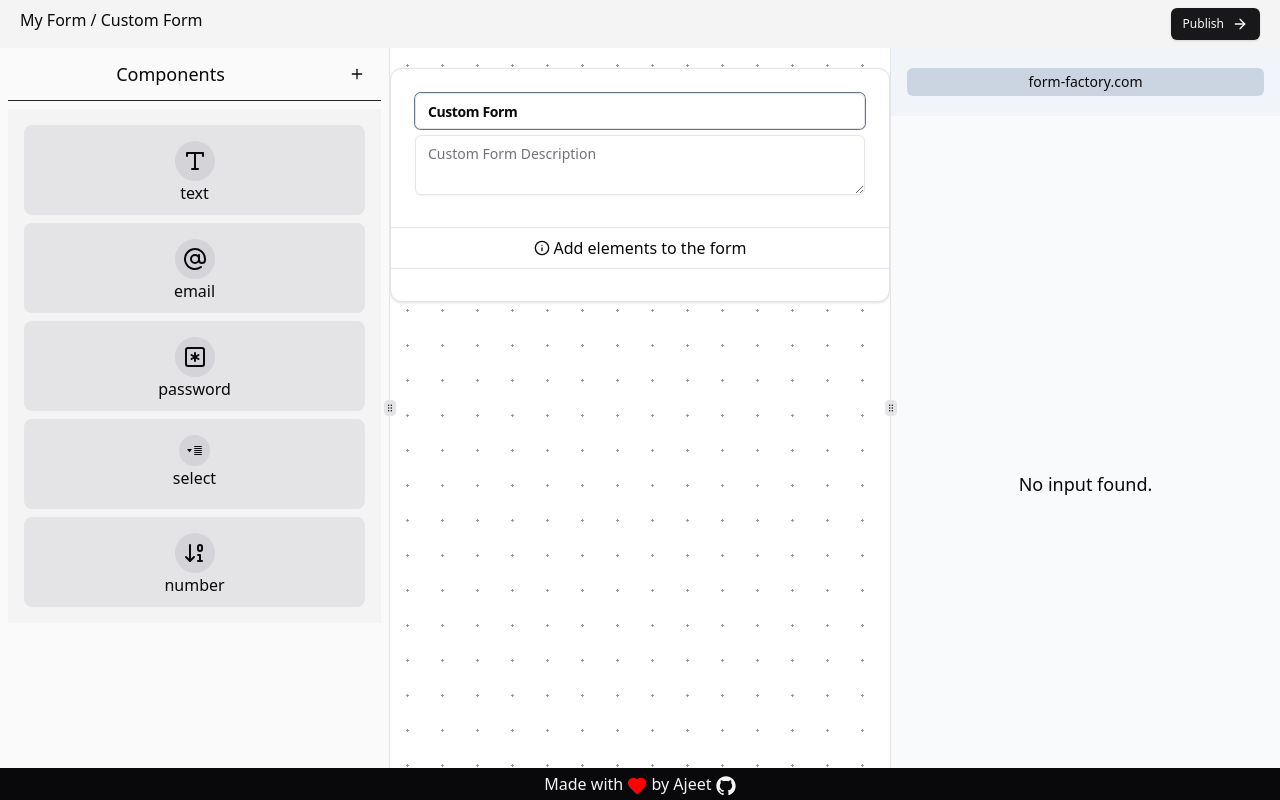
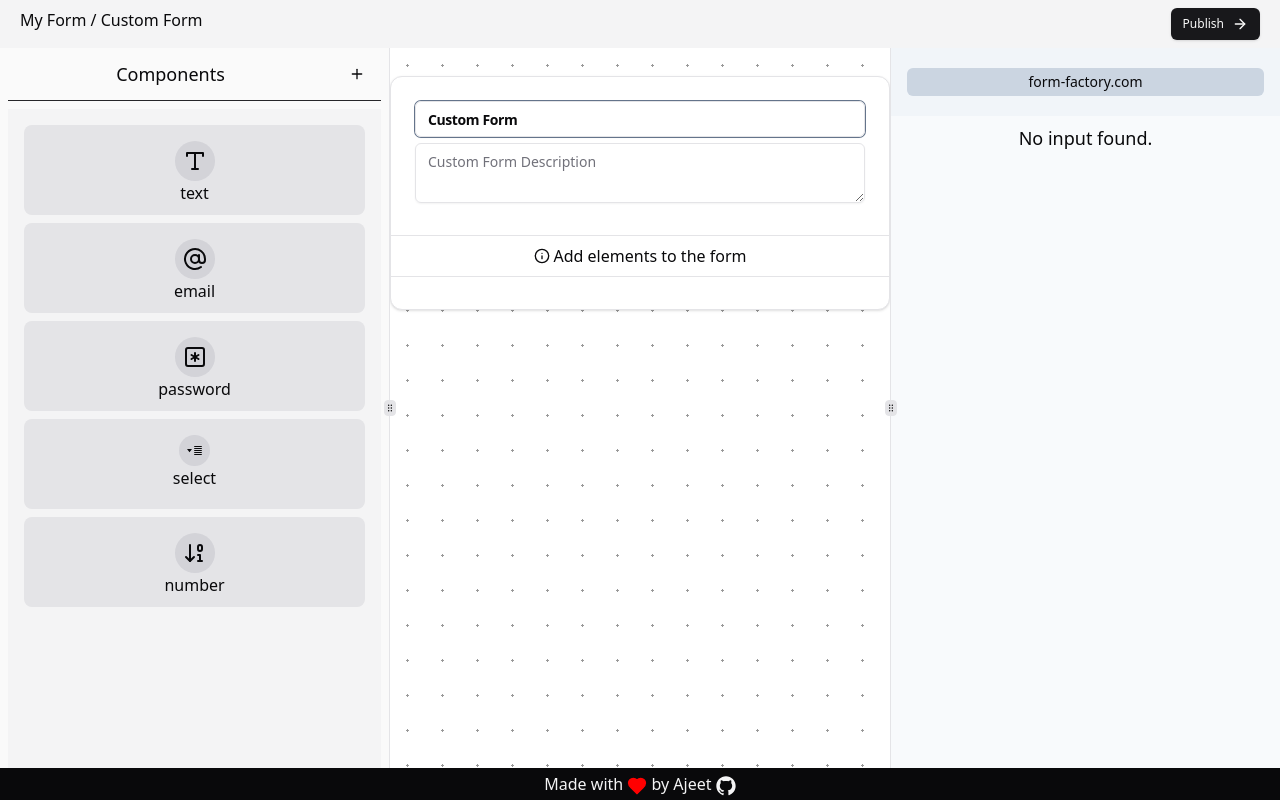
Before and after one commit to thetsajeet/form-factory, a Next.js app: page / in a window 1280 px wide. Built offline with nearby package versions, Linux system fonts and the light colour scheme.

Commit message:
fix scroll for directory, builder. pending for output

```diff
--- a/src/components/form-factory-ui/FFMain.tsx
+++ b/src/components/form-factory-ui/FFMain.tsx
@@ -19,8 +19,8 @@ export default function FFMain() {
         {currentFormElement ? <EditFormElement /> : <FFDirectory />}
       </ResizablePanel>
       <ResizableHandle withHandle />
-      <ResizablePanel className="main flex-1 min-w-[500px]">
-        <div className="pt-5 mx-auto w-[500px]">
+      <ResizablePanel className="main flex-1 min-w-[500px] ">
+        <div className="pt-5 mx-auto w-[500px] h-full overflow-y-auto">
           <FormBuilder />
         </div>
       </ResizablePanel>
--- a/src/components/form-factory-ui/FormBuilder/FormBuilder.tsx
+++ b/src/components/form-factory-ui/FormBuilder/FormBuilder.tsx
@@ -7,7 +7,7 @@ import { Separator } from "@/components/ui/separator";
 
 export default function FormBuilder() {
   return (
-    <Card>
+    <Card className="my-2">
       <CardHeader>
         <FormHeader />
       </CardHeader>
--- a/src/components/form-factory-ui/FormEditor/ComponentList.tsx
+++ b/src/components/form-factory-ui/FormEditor/ComponentList.tsx
@@ -29,7 +29,7 @@ export default function ComponentList() {
   ];
 
   return (
-    <div className="grid grid-cols-1 @sm:grid-cols-2 justify-items-center gap-y-2 bg-zinc-100 py-4">
+    <div className="grid grid-cols-1 @sm:grid-cols-2 content-start justify-items-center gap-y-2 bg-zinc-100 py-4 h-full overflow-y-auto">
       {components.map((comp: ComponentInteface, index: number) => (
         <Component key={index} name={comp.name} icon={comp.icon} />
       ))}
--- a/src/components/form-factory-ui/Preview/OutputForm.tsx
+++ b/src/components/form-factory-ui/Preview/OutputForm.tsx
@@ -1,6 +1,6 @@
 "use client";
 
-import useStore, { FormElement } from "@/lib/store";
+import useStore from "@/lib/store";
 import { useForm } from "react-hook-form";
 import { Form, FormField } from "@/components/ui/form";
 import { Button } from "@/components/ui/button";
@@ -8,6 +8,7 @@ import { SendHorizonalIcon, Undo2Icon } from "lucide-react";
 import { Separator } from "@/components/ui/separator";
 import FFSelect from "../FormElements/FFSelect";
 import FFInput from "../FormElements/FFInput";
+import { FormElement } from "@/models/interfaces/FFElements";
 
 export default function OutputForm() {
   const formTitle = useStore((state) => state.formTitle);
--- a/src/components/form-factory-ui/Preview/PreviewWindow.tsx
+++ b/src/components/form-factory-ui/Preview/PreviewWindow.tsx
@@ -8,7 +8,7 @@ export default function PreviewWindow() {
           form-factory.com
         </div>
       </div>
-      <div className="w-full h-full mt-2 flex justify-center text-lg font-medium px-3">
+      <div className="w-full my-2 flex justify-center text-lg font-medium px-3">
         <OutputForm />
       </div>
     </div>
```
